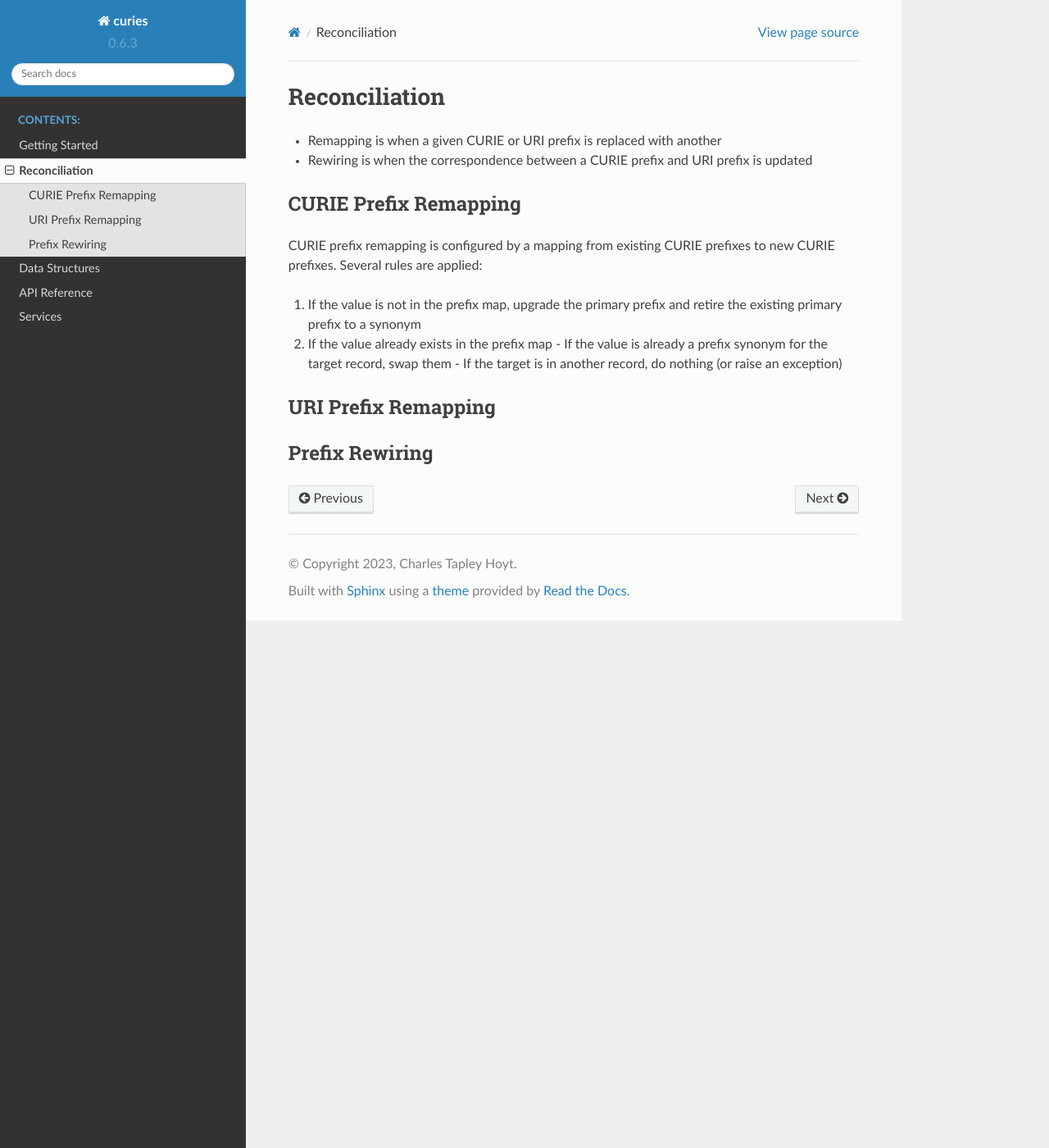
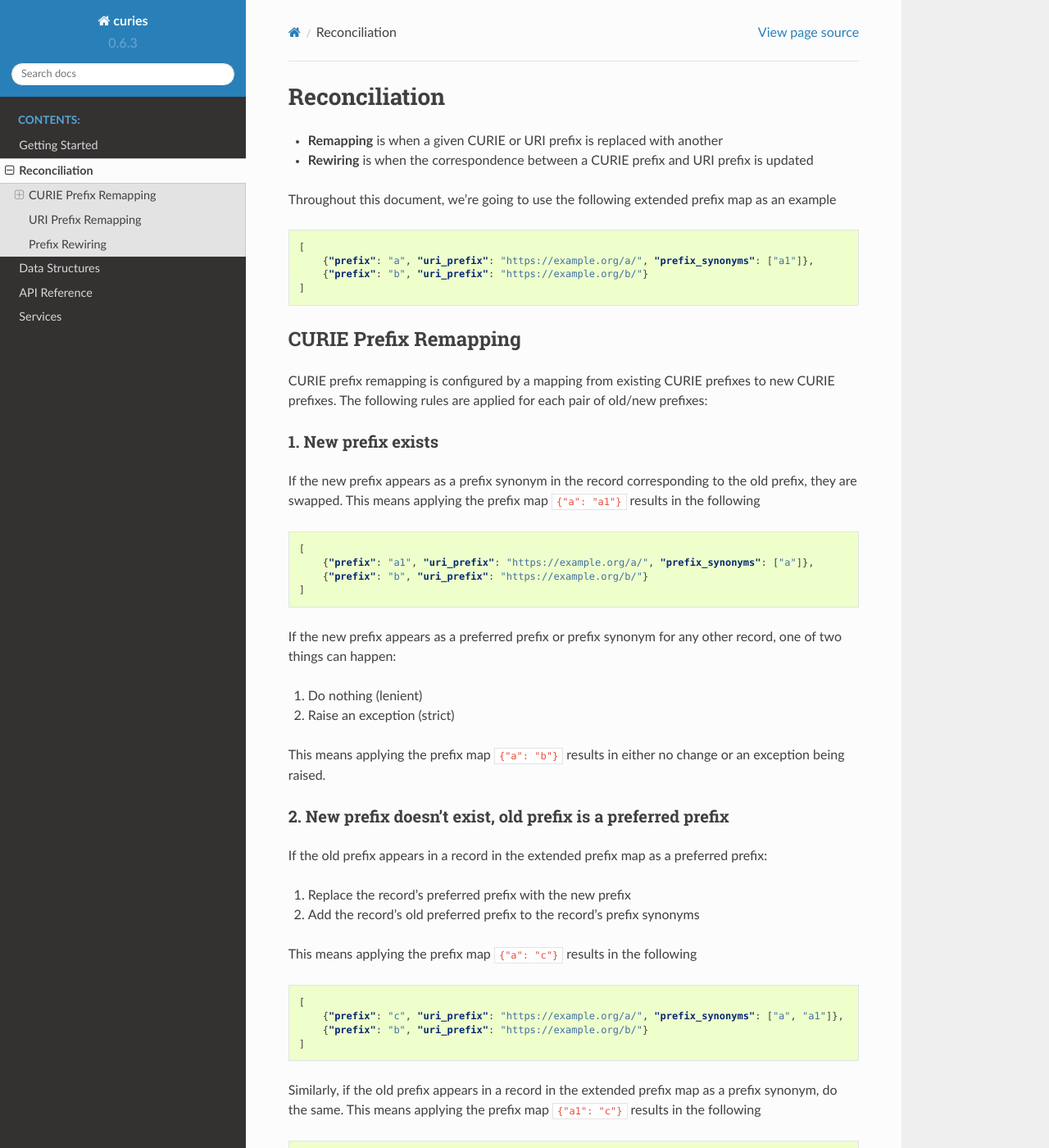
Before and after one commit to biopragmatics/curies, a Sphinx documentation site: the page built from docs/source/reconciliation.rst, in a window 1280 px wide and 1400 px high. Shown: the whole window at 82% size. Built offline with Sphinx 7.4.7 and the Read the Docs theme 2.0.0, drawn with Linux system fonts in a browser that asks for light colours; some of the changed text lies outside the part shown.

Commit message:
Update docs

```diff
--- a/docs/source/reconciliation.rst
+++ b/docs/source/reconciliation.rst
@@ -1,18 +1,83 @@
 Reconciliation
 ==============
+.. todo::
 
-- Remapping is when a given CURIE or URI prefix is replaced with another
-- Rewiring is when the correspondence between a CURIE prefix and URI prefix is updated
+    - What is reconciliation?
+    - Why do we need to do it?
+
+      - When we want to build on a pre-existing extended prefix map, but have a couple use-case-specific overrides.
+        This enables us to build on existing content instead of re-inventing the wheel over and over
+
+- **Remapping** is when a given CURIE or URI prefix is replaced with another
+- **Rewiring** is when the correspondence between a CURIE prefix and URI prefix is updated
+
+
+Throughout this document, we're going to use the following extended prefix map as an example
+
+.. code-block:: json
+
+    [
+        {"prefix": "a", "uri_prefix": "https://example.org/a/", "prefix_synonyms": ["a1"]},
+        {"prefix": "b", "uri_prefix": "https://example.org/b/"}
+    ]
+
 
 CURIE Prefix Remapping
 ----------------------
-CURIE prefix remapping is configured by a mapping from existing CURIE
-prefixes to new CURIE prefixes. Several rules are applied:
+CURIE prefix remapping is configured by a mapping from existing CURIE prefixes to new CURIE prefixes.
+The following rules are applied for each pair of old/new prefixes:
 
-1. If the value is not in the prefix map, upgrade the primary prefix and retire the existing primary prefix to a synonym
-2. If the value already exists in the prefix map
-   - If the value is already a prefix synonym for the target record, swap them
-   - If the target is in another record, do nothing (or raise an exception)
+1. New prefix exists
+~~~~~~~~~~~~~~~~~~~~
+If the new prefix appears as a prefix synonym in the record corresponding to the old prefix, they are swapped.
+This means applying the prefix map ``{"a": "a1"}`` results in the following
+
+.. code-block:: json
+
+    [
+        {"prefix": "a1", "uri_prefix": "https://example.org/a/", "prefix_synonyms": ["a"]},
+        {"prefix": "b", "uri_prefix": "https://example.org/b/"}
+    ]
+
+If the new prefix appears as a preferred prefix or prefix synonym for any other record, one of two things can happen:
+
+1. Do nothing (lenient)
+2. Raise an exception (strict)
+
+This means applying the prefix map ``{"a": "b"}`` results in either no change or an exception being raised.
+
+2. New prefix doesn't exist, old prefix is a preferred prefix
+~~~~~~~~~~~~~~~~~~~~~~~~~~~~~~~~~~~~~~~~~~~~~~~~~~~~~~~~~~~~~
+If the old prefix appears in a record in the extended prefix map as a preferred prefix:
+
+1. Replace the record's preferred prefix with the new prefix
+2. Add the record's old preferred prefix to the record's prefix synonyms
+
+This means applying the prefix map ``{"a": "c"}`` results in the following
+
+.. code-block:: json
+
+    [
+        {"prefix": "c", "uri_prefix": "https://example.org/a/", "prefix_synonyms": ["a", "a1"]},
+        {"prefix": "b", "uri_prefix": "https://example.org/b/"}
+    ]
+
+Similarly, if the old prefix appears in a record in the extended prefix map as a prefix synonym, do the same.
+This means applying the prefix map ``{"a1": "c"}`` results in the following
+
+.. code-block:: json
+
+    [
+        {"prefix": "c", "uri_prefix": "https://example.org/a/", "prefix_synonyms": ["a", "a1"]},
+        {"prefix": "b", "uri_prefix": "https://example.org/b/"}
+    ]
+
+3. New prefix doesn't exist, old prefix doesn't exist
+~~~~~~~~~~~~~~~~~~~~~~~~~~~~~~~~~~~~~~~~~~~~~~~~~~~~~
+If neither the old prefix nor new prefix appear in the extended prefix maps, one of two things can happen:
+
+1. Do nothing (lenient)
+2. Raise an exception (strict)
 
 URI Prefix Remapping
 --------------------
--- a/src/curies/__init__.py
+++ b/src/curies/__init__.py
@@ -15,7 +15,7 @@ from .api import (
     load_jsonld_context,
     load_prefix_map,
     remap_prefixes,
-remap_uri_prefixes,
+    remap_uri_prefixes,
     rewire_prefixes,
 )
 from .sources import (
```
